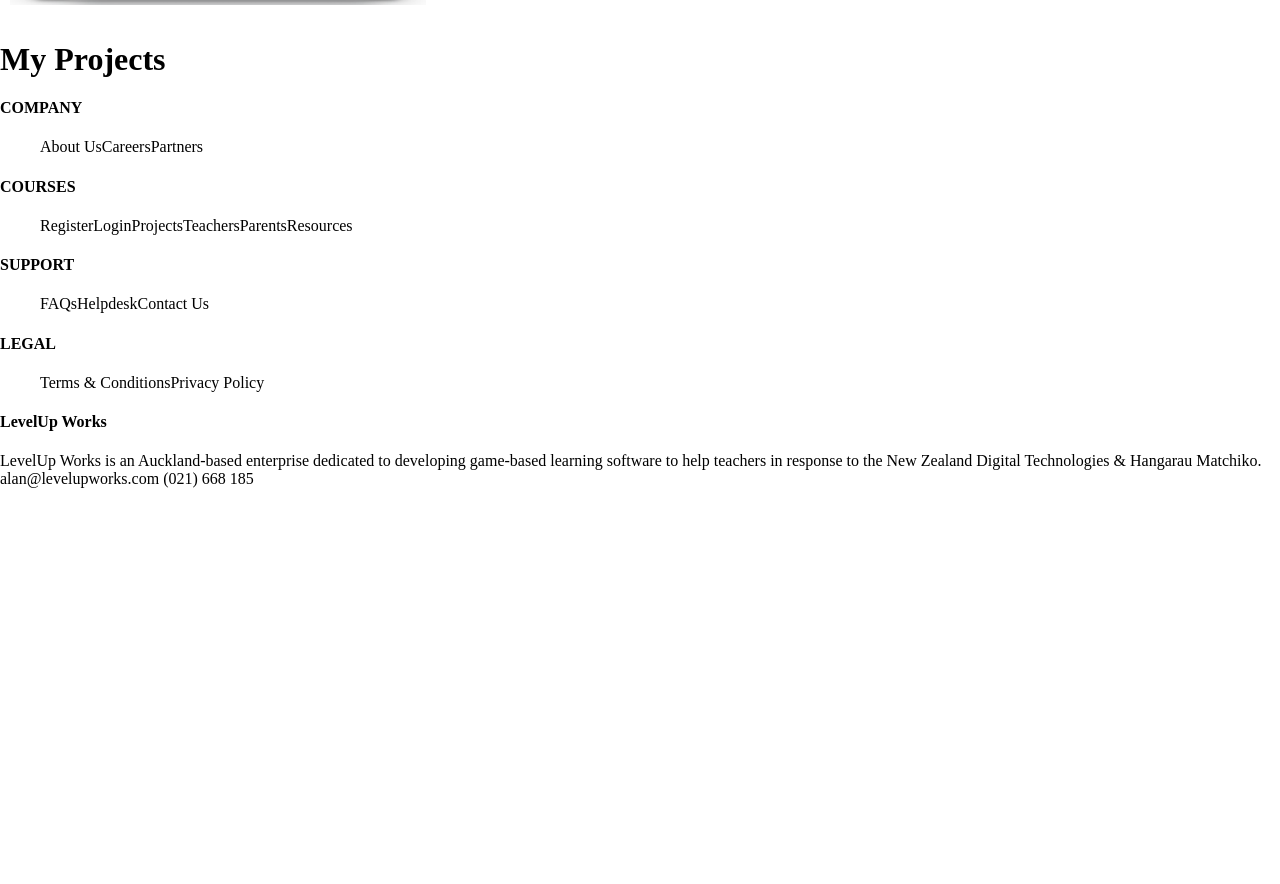
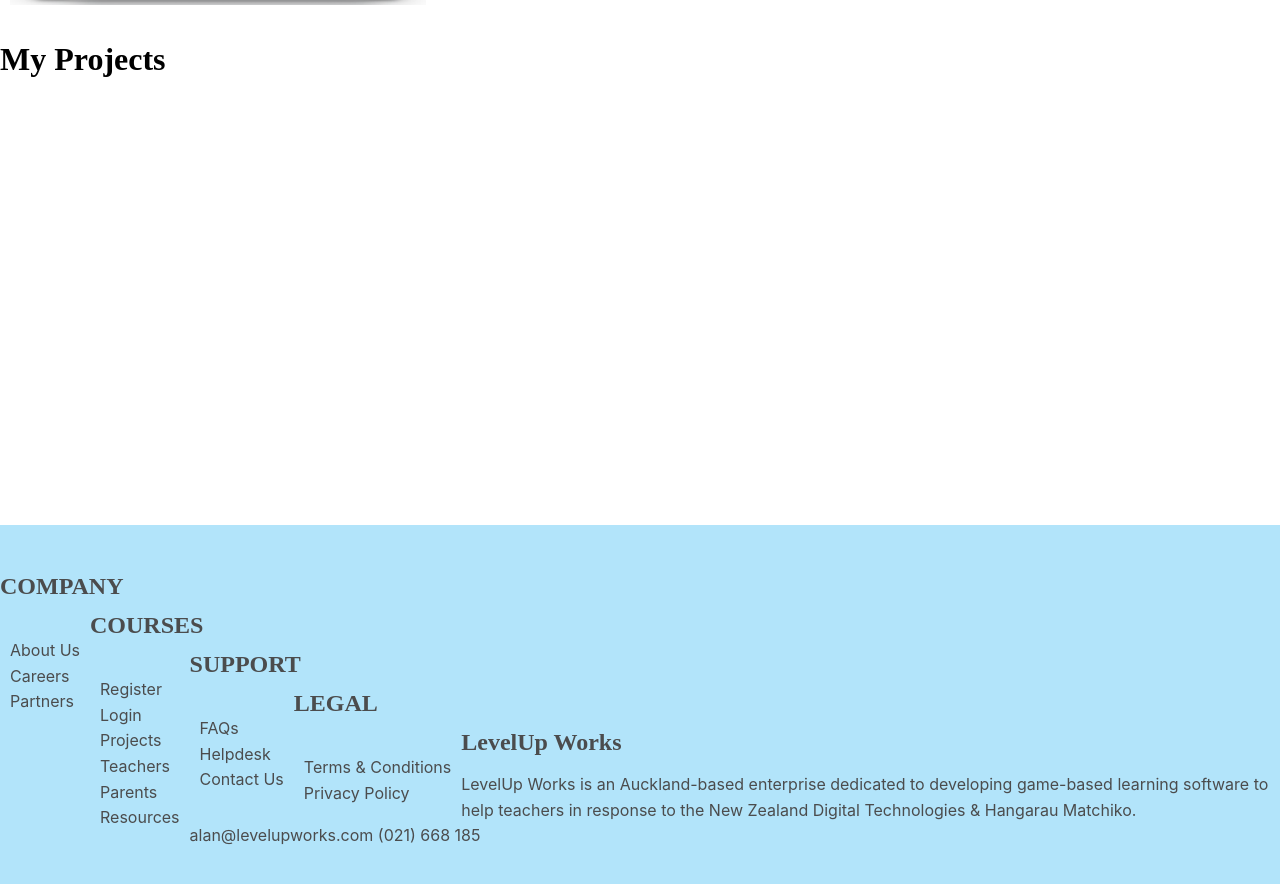
Before and after one commit to joechamberlain1/missionxteamzero-1, a React (Create React App) app: page / in a window 1280 px wide. Shown: the part 808-1692 px from the top of the page. Before the commit the page ends 1312 px from the top, so only its background shows below. Built offline with nearby package versions, Linux system fonts and the light colour scheme.

Commit message:
Footer Update, and a few changes

```diff
--- a/package.json
+++ b/package.json
@@ -6,7 +6,9 @@
     "@testing-library/jest-dom": "^5.11.9",
     "@testing-library/react": "^11.2.5",
     "@testing-library/user-event": "^12.8.1",
+    "boostrap": "^2.0.0",
     "react": "^17.0.1",
+    "react-bootstrap": "^1.5.1",
     "react-dom": "^17.0.1",
     "react-router-dom": "^5.2.0",
     "react-scripts": "^4.0.3",
--- a/src/App.css
+++ b/src/App.css
@@ -1,3 +1,15 @@
 .App {
   font-family: 'Nunito';
 }
+
+.page-container{
+  display: flex;
+  flex-direction: column;
+  min-height: 100vh;
+}
+
+
+/* Adapting to peoples monitors */
+.content-wrap{
+  flex: 1;
+}
--- a/src/App.js
+++ b/src/App.js
@@ -7,6 +7,7 @@
 // import { Route, Link } from "react-router-dom";
 import MainFooter from "./Components/Footer";
 
+
 function App() {
   return (
     <div className="App">
@@ -14,7 +15,12 @@
       <Hsec1 />
       <Hsec2 />
       <Hsec3 />
+      <div className="page-container">
+      <div className="content-wrap">
+
+      </div>
       <MainFooter />
+      </div>
     </div>
 
     /*
--- a/src/CSS/Footer.css
+++ b/src/CSS/Footer.css
@@ -0,0 +1,44 @@
+.main-footer {
+    padding:50px 0;
+    background-color:#B2E4FA;
+    color:#4b4c4d;
+    position: relative;
+    bottom: 0;
+    width: 100%;
+    padding-top: 3em;
+
+  }
+
+  .main-footer ul{
+      float: left;
+      display: inline-block;
+      padding: 10px;
+      list-style: none;
+      line-height: 1.6;
+      font-size: 20;
+      font-family: -apple-system, BlinkMacSystemFont, 'Segoe UI', Roboto, Oxygen, Ubuntu, Cantarell, 'Open Sans', 'Helvetica Neue', sans-serif;
+      margin-bottom: 0;
+  }
+
+.container{
+display: flex;
+
+  }
+
+
+  .main-footer p{
+    padding: 0;
+    list-style: none;
+    line-height: 1.6;
+    font-size: 20;
+    font-family: -apple-system, BlinkMacSystemFont, 'Segoe UI', Roboto, Oxygen, Ubuntu, Cantarell, 'Open Sans', 'Helvetica Neue', sans-serif;
+    margin-bottom: 0;
+}
+
+  .main-footer h4 {
+    margin-top:0;
+    margin-bottom:12px;
+    font-weight:bold;
+    font-size:24px;
+    text-align: left;
+  }
--- a/src/Components/Footer.js
+++ b/src/Components/Footer.js
@@ -1,5 +1,5 @@
 import React from 'react';
-
+import '../CSS/Footer.css';
 
 const MainFooter = () => {
 return (
@@ -7,7 +7,7 @@
         <div className="container">
             <div className='row'>
             {/* Column1 */}
-                <div className="Col">
+                <div className="Col1">
                     <h4>COMPANY</h4>
                         <ul className="list-unstyled">
                         <li>About Us</li>
@@ -17,7 +17,7 @@
                 </div>
 
             {/* Column2 */}
-            <div className="Col">
+            <div className="Col2">
                     <h4>COURSES</h4>
                         <ul className="list-unstyled">
                         <li>Register</li>
@@ -29,7 +29,7 @@
                         </ul>
                 </div>
             {/* Column3 */}
-            <div className="Col">
+            <div className="Col3">
                     <h4>SUPPORT</h4>
                         <ul className="list-unstyled">
                         <li>FAQs</li>
@@ -37,9 +37,8 @@
                         <li>Contact Us</li>
                         </ul>
                 </div>
-
                          {/* Column4 */}
-            <div className="Col">
+            <div className="Col4">
                     <h4>LEGAL</h4>
                         <ul className="list-unstyled">
                         <li>Terms & Conditions</li>
@@ -47,7 +46,7 @@
                         </ul>
                 </div>
 
-                <div className="LevelUpWorksText">
+                <div className="Col5">
                     <h4>LevelUp Works</h4>
                     <p>LevelUp Works is an Auckland-based enterprise dedicated to developing game-based learning software to help teachers
                     in response to the New Zealand Digital Technologies & Hangarau Matchiko.
--- a/src/PageOne.css
+++ /dev/null
@@ -1,35 +0,0 @@
-.App {
-    background-color: lightgray;
-    margin: 0px;
-    padding: 0px;
-    height: 1000px;
-    display: flex;
-}
-
-.TopNavBar{
-    margin: 0px;
-    padding: 0px;
-    background-color: 110,182,248;
-    height: 50px;
-}
-
-p{
-    margin: 0px;
-    padding: 0px;
-}
-
-.Pic{
-    margin: 0px;
-    padding: 0px;
-    background-color: red;
-    height: 200px;
-    width: 200px;
-}
-
-.StudentDetails{
-    margin: 40px;
-    padding: 0px;
-    background-color: green;
-    height: 200px;
-    width: 200px;
-}
--- a/src/hsec3.js
+++ b/src/hsec3.js
@@ -5,7 +5,6 @@
         <div>
             <h1>My Projects</h1>
         </div>
-
     );
 }
 
--- a/src/index.js
+++ b/src/index.js
@@ -3,6 +3,7 @@
 import './index.css';
 import App from './App';
 import reportWebVitals from './reportWebVitals';
+
 
 ReactDOM.render(
   <React.StrictMode>
--- a/src/nav.css
+++ b/src/nav.css
@@ -1,11 +1,10 @@
 
 
 .topNav{
-    background:rgb(0, 177, 251);
+    background: #43C0F6;
     display:flex;
     justify-content:center;
     width:100%;
-
   }
 
   .topLogo{
```
Also changed, not shown: src/PageOne.js (deleted, +0 -13 lines), src/PageThree.js (deleted, +0 -13 lines), src/PageTwo.js (deleted, +0 -13 lines), 1 other file (tests, documents, lock files or other folders).
